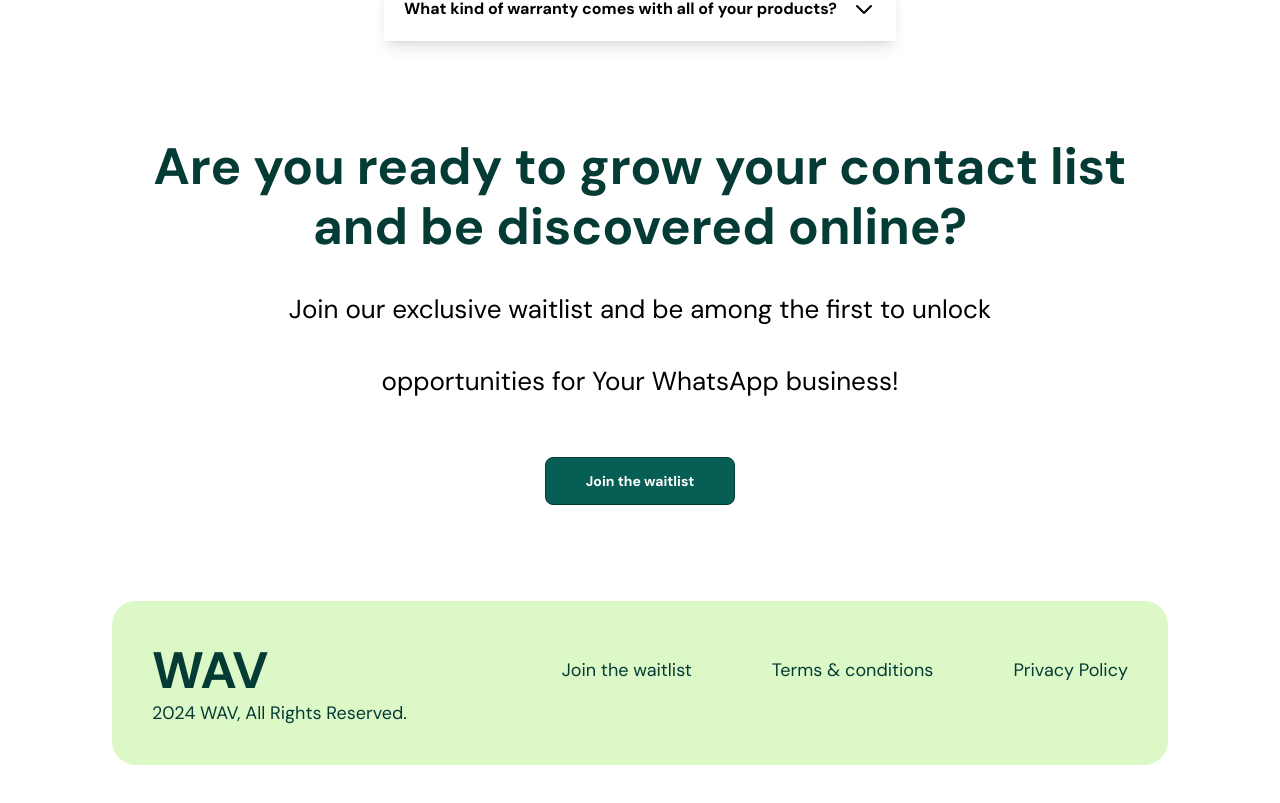
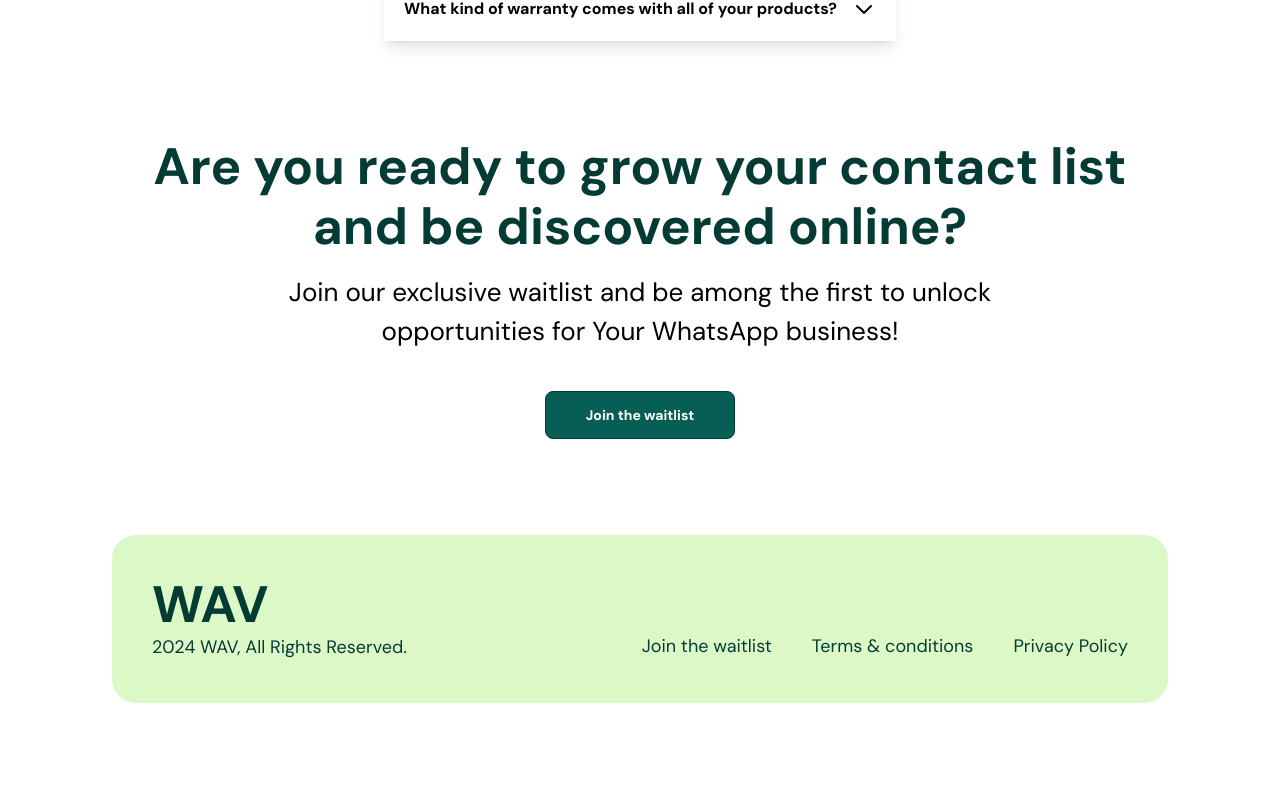
Before and after one commit to NormaWeb/Wav, a React (Vite) app: page / in a window 1280 px wide. Shown: the part 2960-3763 px from the top of the page. Built offline with nearby package versions, Linux system fonts and the light colour scheme.

Commit message:
Rearranged Footer and Callout Text

```diff
--- a/src/sections/Footer.jsx
+++ b/src/sections/Footer.jsx
@@ -3,19 +3,19 @@ import React from 'react';
 function Footer() {
   return (
     <section className="bg-lemon rounded-3xl p-10">
-      <div className="flex flex-col lg:flex-row lg:justify-between lg:items-center">
-        <div className="text-white text-2xl font-semibold mb-14 lg:mb-0">
-          <a href="#" className="text-5xl font-semibold text-primary">WAV</a>
+      <div className="flex flex-col lg:flex-row lg:justify-between lg:items-end mb-10 lg:mb-1">
+        <div className="mb-14 lg:mb-0">
+          <a href="#" className="font-semibold text-5xl font-semibold text-primary">WAV</a>
+          <div className="text-primary text-sm"> 2024 WAV, All Rights Reserved.</div>
         </div>
 
-        <ul className="flex flex-col lg:flex-row lg:space-x-10 gap-10 text-primary mb-4 lg:mb-0 ">
+        <ul className="flex flex-col lg:flex-row gap-10 text-primary mb-4 lg:mb-0 ">
           <li><a href="#" className="hover:text-lite-green text-sm">Join the waitlist</a></li>
           <li><a href="#" className="hover:text-lite-green text-sm">Terms & conditions</a></li>
           <li><a href="#" className="hover:text-lite-green text-sm">Privacy Policy</a></li>
         </ul>
       </div>
 
-      <div className="text-primary text-sm"> 2024 WAV, All Rights Reserved.</div>
     </section>
   );
 }
--- a/src/sections/Waitlist.jsx
+++ b/src/sections/Waitlist.jsx
@@ -6,7 +6,7 @@ const Waitlist = () => {
         <section className="">
             <div className="text-center">
                 <h1 className='text-[32px] lg:text-5xl text-primary font-bold leading-tight mb-4'>Are you ready to grow your contact list and be discovered online?</h1>
-                <p className='text-[18px] lg:text-lg leading-normal w-4/5 mx-auto'>Join our exclusive waitlist and be among the first to unlock opportunities for Your WhatsApp business! </p>
+                <p className='text-[18px] lg:text-[26px] leading- w-4/5 mx-auto'>Join our exclusive waitlist and be among the first to unlock opportunities for Your WhatsApp business! </p>
             </div>
 
             <div className="flex justify-center items-center mt-10">
```
